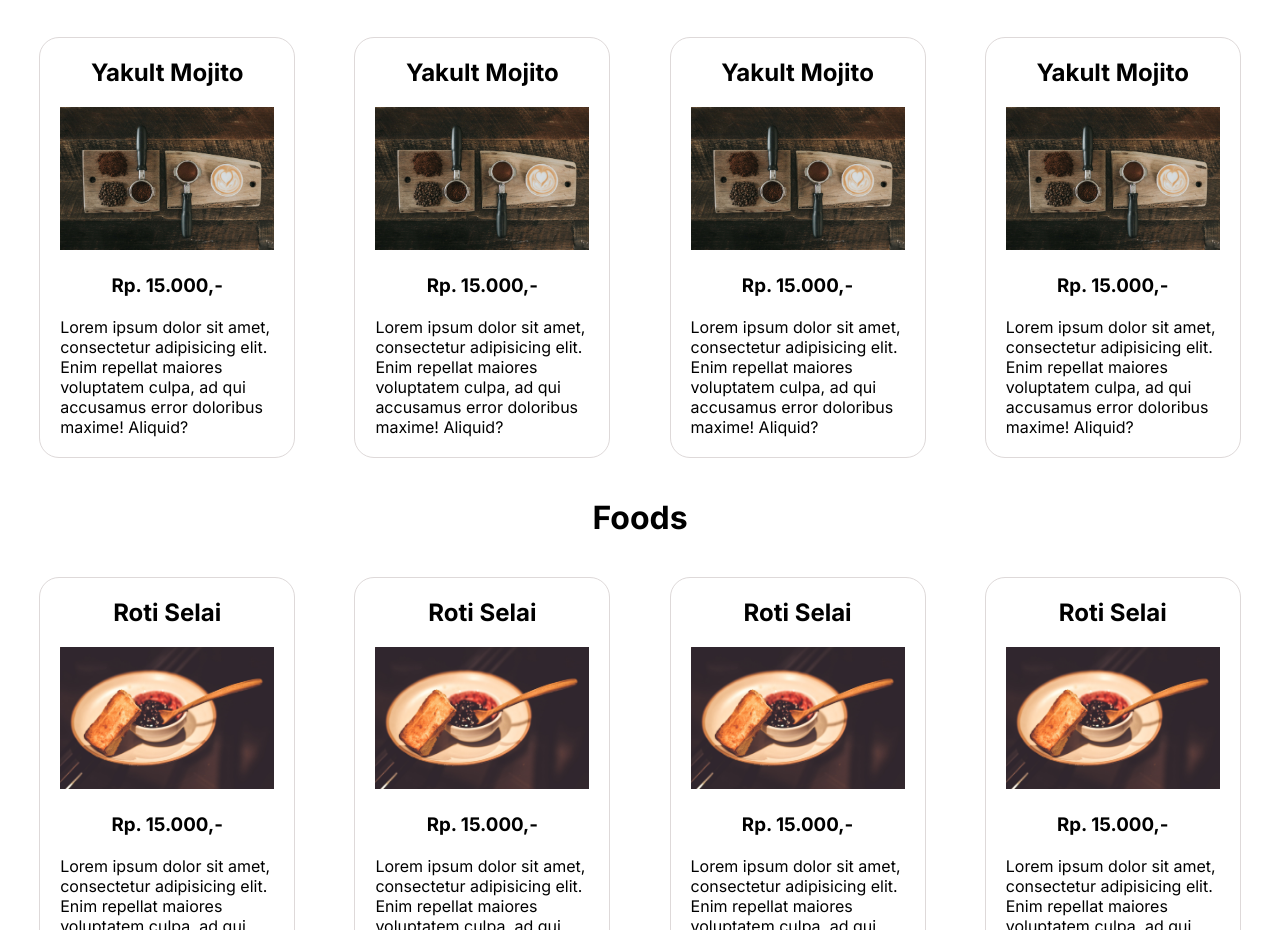
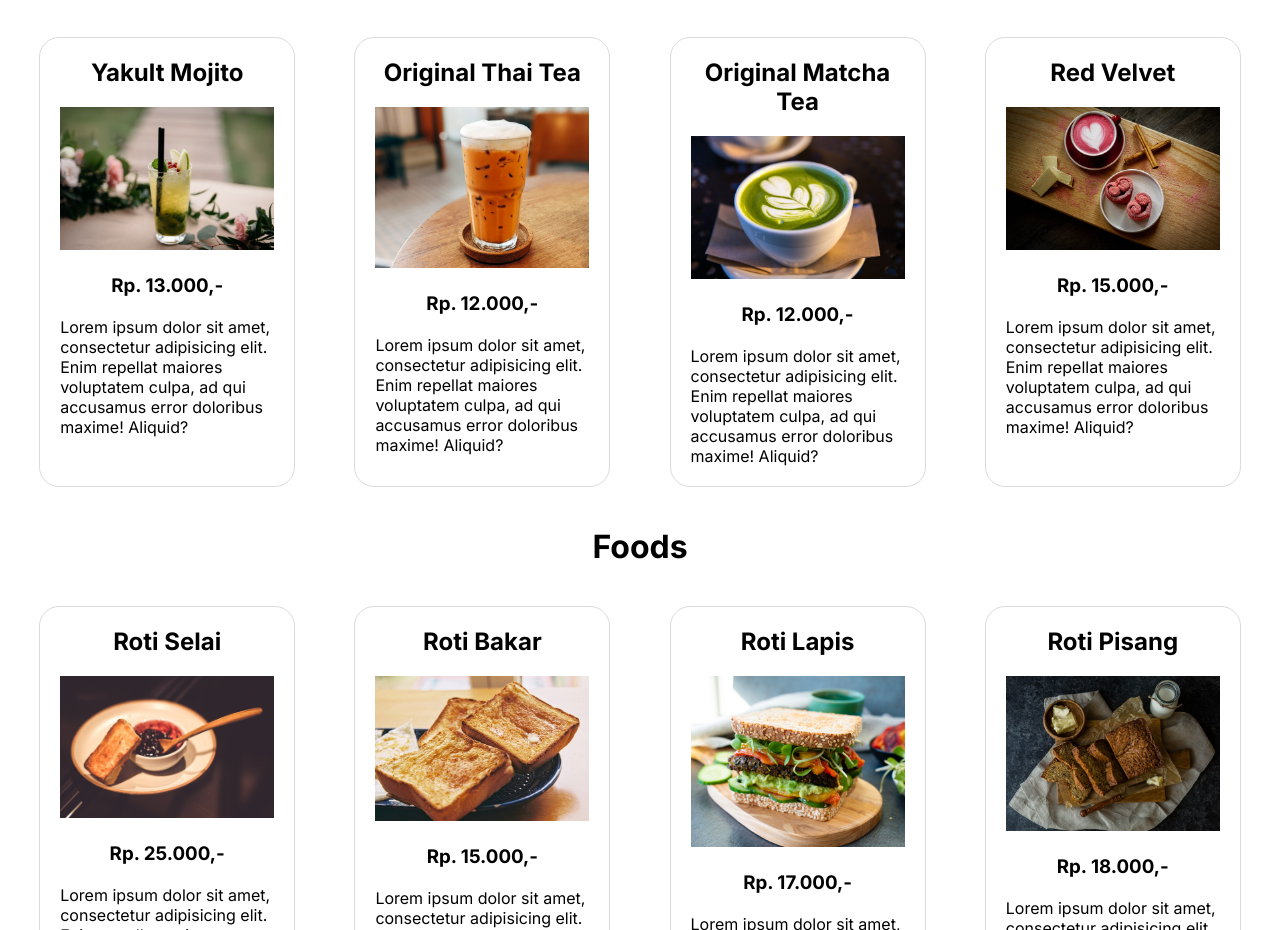
Before and after one commit to sandecodes/andalusia, a plain HTML site: page index.html in a window 1280 px wide. Shown: the part 442-1372 px from the top of the page. Drawn offline with Linux system fonts and the light colour scheme.

Commit message:
final submission

```diff
--- a/index.html
+++ b/index.html
@@ -45,25 +45,25 @@
         <div class="article">
           <article class="card">
             <h2>Yakult Mojito</h2>
-            <img src="src/img-1.jpg" alt="" />
-            <h3>Rp. 15.000,-</h3>
+            <img src="src/img-4.jpg" alt="" />
+            <h3>Rp. 13.000,-</h3>
             <p>Lorem ipsum dolor sit amet, consectetur adipisicing elit. Enim repellat maiores voluptatem culpa, ad qui accusamus error doloribus maxime! Aliquid?</p>
           </article>
           <article class="card">
-            <h2>Yakult Mojito</h2>
-            <img src="src/img-1.jpg" alt="" />
-            <h3>Rp. 15.000,-</h3>
+            <h2>Original Thai Tea</h2>
+            <img src="src/img-6.jpg" alt="" />
+            <h3>Rp. 12.000,-</h3>
             <p>Lorem ipsum dolor sit amet, consectetur adipisicing elit. Enim repellat maiores voluptatem culpa, ad qui accusamus error doloribus maxime! Aliquid?</p>
           </article>
           <article class="card">
-            <h2>Yakult Mojito</h2>
-            <img src="src/img-1.jpg" alt="" />
-            <h3>Rp. 15.000,-</h3>
+            <h2>Original Matcha Tea</h2>
+            <img src="src/img-5.jpg" alt="" />
+            <h3>Rp. 12.000,-</h3>
             <p>Lorem ipsum dolor sit amet, consectetur adipisicing elit. Enim repellat maiores voluptatem culpa, ad qui accusamus error doloribus maxime! Aliquid?</p>
           </article>
           <article class="card">
-            <h2>Yakult Mojito</h2>
-            <img src="src/img-1.jpg" alt="" />
+            <h2>Red Velvet</h2>
+            <img src="src/img-3.jpg" alt="" />
             <h3>Rp. 15.000,-</h3>
             <p>Lorem ipsum dolor sit amet, consectetur adipisicing elit. Enim repellat maiores voluptatem culpa, ad qui accusamus error doloribus maxime! Aliquid?</p>
           </article>
@@ -73,25 +73,25 @@
           <article class="card">
             <h2>Roti Selai</h2>
             <img src="src/img-2.jpg" alt="" />
+            <h3>Rp. 25.000,-</h3>
+            <p>Lorem ipsum dolor sit amet, consectetur adipisicing elit. Enim repellat maiores voluptatem culpa, ad qui accusamus error doloribus maxime! Aliquid?</p>
+          </article>
+          <article class="card">
+            <h2>Roti Bakar</h2>
+            <img src="src/img-9.jpg" alt="" />
             <h3>Rp. 15.000,-</h3>
             <p>Lorem ipsum dolor sit amet, consectetur adipisicing elit. Enim repellat maiores voluptatem culpa, ad qui accusamus error doloribus maxime! Aliquid?</p>
           </article>
           <article class="card">
-            <h2>Roti Selai</h2>
-            <img src="src/img-2.jpg" alt="" />
-            <h3>Rp. 15.000,-</h3>
+            <h2>Roti Lapis</h2>
+            <img src="src/img-7.jpg" alt="" />
+            <h3>Rp. 17.000,-</h3>
             <p>Lorem ipsum dolor sit amet, consectetur adipisicing elit. Enim repellat maiores voluptatem culpa, ad qui accusamus error doloribus maxime! Aliquid?</p>
           </article>
           <article class="card">
-            <h2>Roti Selai</h2>
-            <img src="src/img-2.jpg" alt="" />
-            <h3>Rp. 15.000,-</h3>
-            <p>Lorem ipsum dolor sit amet, consectetur adipisicing elit. Enim repellat maiores voluptatem culpa, ad qui accusamus error doloribus maxime! Aliquid?</p>
-          </article>
-          <article class="card">
-            <h2>Roti Selai</h2>
-            <img src="src/img-2.jpg" alt="" />
-            <h3>Rp. 15.000,-</h3>
+            <h2>Roti Pisang</h2>
+            <img src="src/img-8.jpg" alt="" />
+            <h3>Rp. 18.000,-</h3>
             <p>Lorem ipsum dolor sit amet, consectetur adipisicing elit. Enim repellat maiores voluptatem culpa, ad qui accusamus error doloribus maxime! Aliquid?</p>
           </article>
         </div>
@@ -101,13 +101,13 @@
         <h1 id="gallery">Gallery</h1>
         <div class="gallery">
           <article class="card">
-            <h2>Yakult Mojito</h2>
-            <img src="src/img-1.jpg" alt="" />
+            <h2>Event Bazar</h2>
+            <img src="src/gallery-1.jpg" alt="" />
             <p>Lorem ipsum dolor sit amet, consectetur adipisicing elit. Enim repellat maiores voluptatem culpa, ad qui accusamus error doloribus maxime! Aliquid?</p>
           </article>
           <article class="card">
-            <h2>Yakult Mojito</h2>
-            <img src="src/img-1.jpg" alt="" />
+            <h2>Buka Bersama</h2>
+            <img src="src/gallery-2.jpg" alt="" />
             <p>Lorem ipsum dolor sit amet, consectetur adipisicing elit. Enim repellat maiores voluptatem culpa, ad qui accusamus error doloribus maxime! Aliquid?</p>
           </article>
         </div>
@@ -148,7 +148,10 @@
     </main>
 
     <footer>
-      <p>The Andalusia, karena ada cerita disetiap rasa...</p>
+      <div class="logo">
+        <h4>The Andalusia</h4>
+      </div>
+      <p>Ada cerita disetiap rasa</p>
     </footer>
 
     <script src="script.js"></script>
--- a/styles.css
+++ b/styles.css
@@ -237,6 +237,13 @@ footer {
   color: white;
 }
 
+footer .logo {
+  font-family: 'Pacifico', cursive;
+  font-size: 1.2rem;
+  letter-spacing: 3px;
+  margin-bottom: 10px;
+}
+
 /* Responsive Breakpoint */
 
 /* Ukuran Tablet */
```
Also changed, not shown: src/gallery-1.jpg (added), src/gallery-2.jpg (added), src/img-3.jpg (added), src/img-4.jpg (added), src/img-5.jpg (added), src/img-6.jpg (added), src/img-7.jpg (added), src/img-8.jpg (added), src/img-9.jpg (added).
